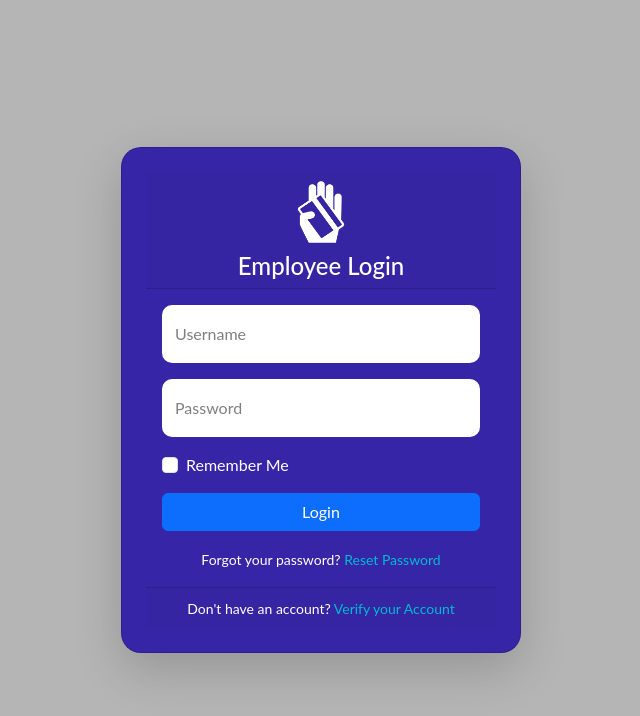
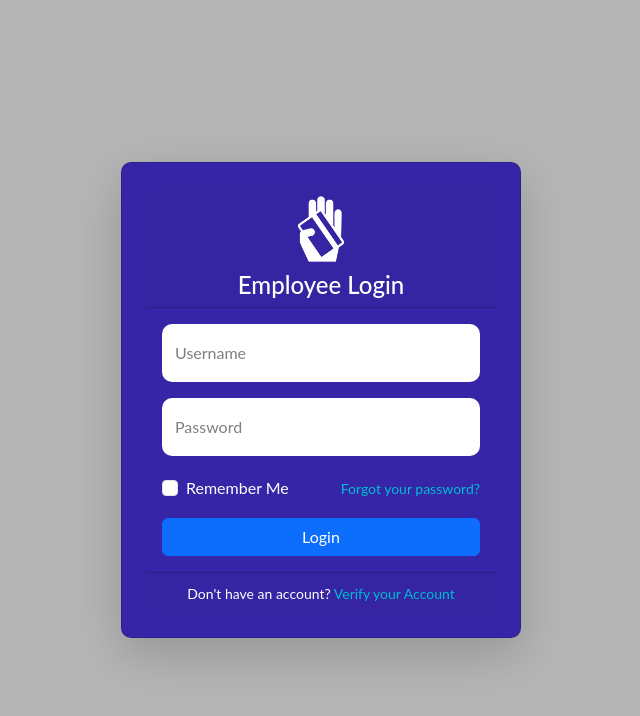
Before and after one commit to allanabiud/EasyPay, a Django app: page /login-employee/ in a window 1280 px wide. Shown: the top 716 px of the page, without its empty margins (319-959 px from the left). Run offline with Django 5.2, Linux system fonts and the light colour scheme.

Commit message:
css tweaks

```diff
--- a/src/employees/templates/layouts/login_employee.html
+++ b/src/employees/templates/layouts/login_employee.html
@@ -12,7 +12,7 @@
             <img src="{% static 'images/logo-white.png' %}"
                  alt=""
                  width="48"
-                 height="64">
+                 height="68">
           </a>
         </div>
         <h4 class="mb-0">Employee Login</h4>
@@ -29,7 +29,7 @@
                    required>
             <label for="username" class="form-label text-black-50">Username</label>
           </div>
-          <div class="form-floating mb-3">
+          <div class="form-floating mb-1">
             <input type="password"
                    class="form-control"
                    name="password"
@@ -37,6 +37,8 @@
                    placeholder="Enter your password"
                    required>
             <label for="password" class="form-label text-black-50">Password</label>
+          </div>
+          <div class="mb-3 d-flex justify-content-between">
             <div class="form-check mt-3">
               <input class="form-check-input"
                      type="checkbox"
@@ -44,11 +46,11 @@
                      id="flexCheckDefault">
               <label class="form-check-label" for="flexCheckDefault">Remember Me</label>
             </div>
+            <div class="forgot-password-text mt-3 text-center">
+              <small><a href="{% url 'request_password_reset' %}">Forgot your password?</a></small>
+            </div>
           </div>
           <button type="submit" class="btn btn-primary w-100">Login</button>
-          <div class="forgot-password-text mt-3 text-center">
-            <small>Forgot your password? <a href="{% url 'request_password_reset' %}">Reset Password</a></small>
-          </div>
         </form>
       </div>
       <div class="card-footer text-center">
--- a/src/main/static/css/forms.css
+++ b/src/main/static/css/forms.css
@@ -27,11 +27,12 @@ a:hover {
 }
 .card {
   width: 400px;
+  border-radius: 10px;
 }
 .form-card {
   background-color: #3626a7;
   color: #ffffff;
-  border-radius: 20px;
+  border-radius: 10px;
 }
 
 .password-reset-card {
@@ -47,10 +48,6 @@ a:hover {
   font-size: 1.1rem;
 }
 
-.admin-card {
-  border-width: 2px;
-  border-color: #ffffff;
-}
 .contact-us-card {
   /* remove width */
   width: 50%;
--- a/src/main/static/css/styles.css
+++ b/src/main/static/css/styles.css
@@ -111,11 +111,11 @@ a:hover {
   background-color: #3626a7;
 }
 .card {
-  border-radius: 20px;
   border: none;
   background-color: #dbdbdb;
   font-size: 1.1rem;
   font-weight: bold;
+  border-radius: 10px;
 }
 .card:hover {
   top: -5px;
```
Also changed, not shown: src/management/templates/layouts/admin_dashboard.html (+4 -4 lines), src/management/templates/layouts/login_admin.html (+6 -5 lines), src/db.sqlite3.
